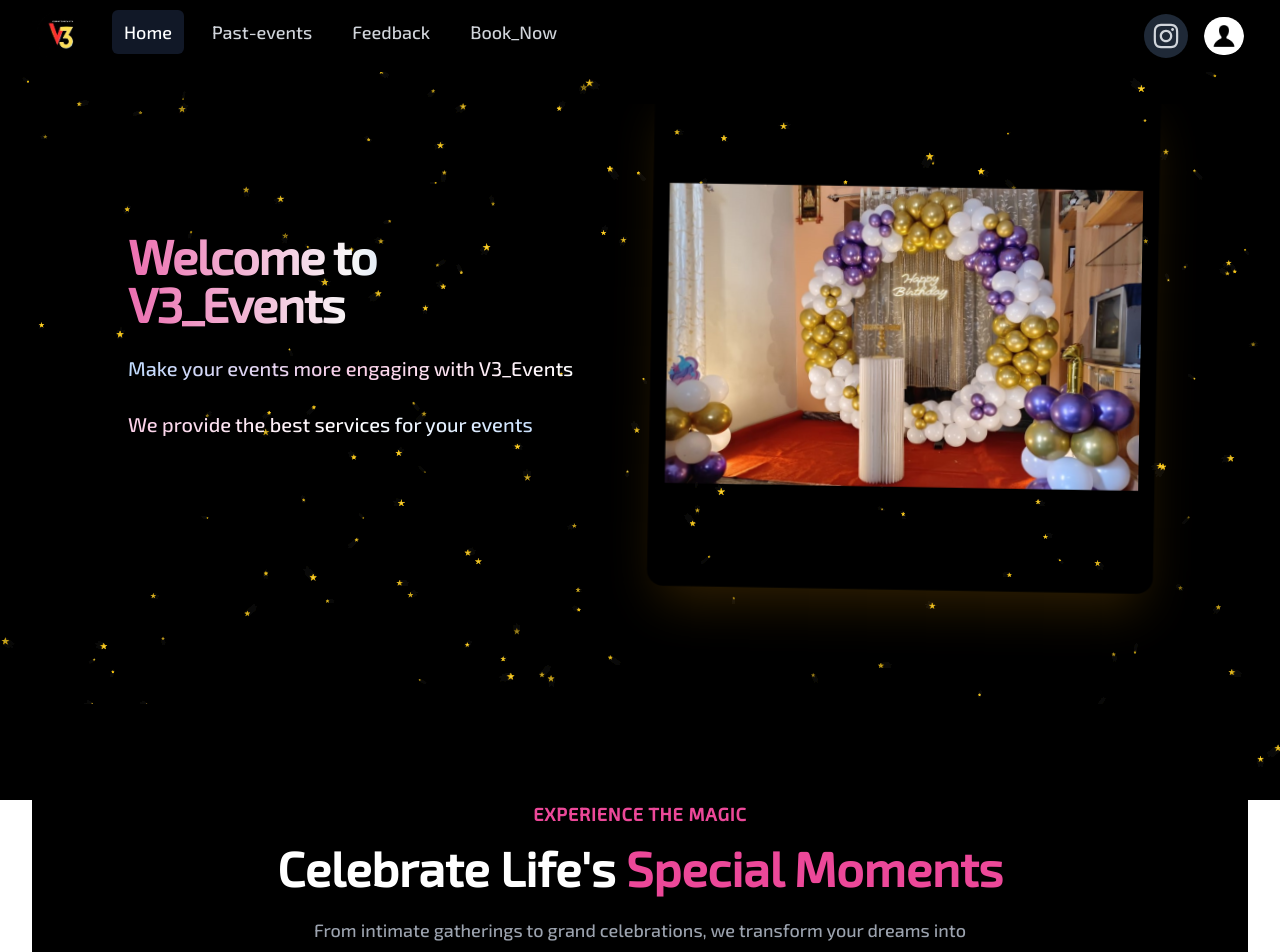
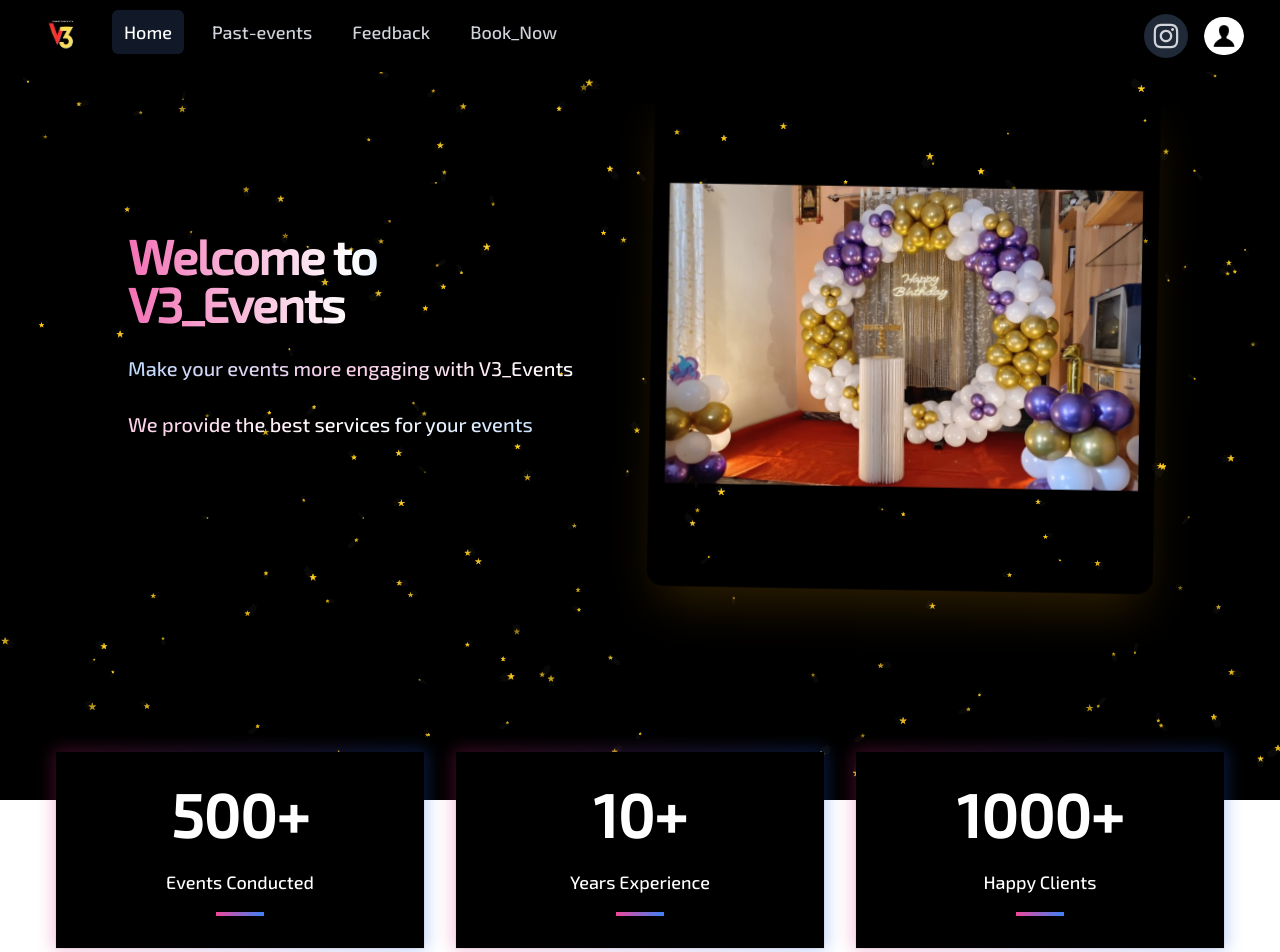
Before and after one commit to alfiyafatima09/v3_event_planners, a Next.js app in the folder frontend/: page / in a window 1280 px wide. Shown: the top 952 px of the page. Built offline with nearby package versions, Linux system fonts and the light colour scheme.

Commit message:
feat: add stats div

```diff
--- a/frontend/src/app/page.tsx
+++ b/frontend/src/app/page.tsx
@@ -35,7 +35,53 @@
             </div>
           </div>
         </div>
-      <EventsGrid />
+
+ {/* Stats Section */}
+<div className="grid grid-cols-1 md:grid-cols-3 gap-8 px-6 py-12">
+  {/* Events Conducted */}
+  <div className="group relative">
+    <div className="absolute -inset-1 bg-gradient-to-r from-pink-600 to-blue-600 rounded-lg blur opacity-25 group-hover:opacity-75 transition duration-1000 group-hover:duration-200"></div>
+    <div className="relative p-8 bg-black ring-1 ring-gray-900/5 leading-none flex flex-col items-center">
+      <h3 className="text-6xl font-bold text-white pb-2">
+        500+
+      </h3>
+      <p className="text-lg font-medium text-white mt-4">
+        Events Conducted
+      </p>
+      <div className="h-1 w-12 bg-gradient-to-r from-pink-500 to-blue-500 mt-4 group-hover:w-24 transition-all duration-300"></div>
+    </div>
+  </div>
+
+  {/* Years Experience */}
+  <div className="group relative">
+    <div className="absolute -inset-1 bg-gradient-to-r from-pink-600 to-blue-600 rounded-lg blur opacity-25 group-hover:opacity-75 transition duration-1000 group-hover:duration-200"></div>
+    <div className="relative p-8 bg-black ring-1 ring-gray-900/5 leading-none flex flex-col items-center">
+      <h3 className="text-6xl font-bold text-white pb-2">
+        10+
+      </h3>
+      <p className="text-lg font-medium text-white mt-4">
+        Years Experience
+      </p>
+      <div className="h-1 w-12 bg-gradient-to-r from-pink-500 to-blue-500 mt-4 group-hover:w-24 transition-all duration-300"></div>
+    </div>
+  </div>
+
+  {/* Happy Clients */}
+  <div className="group relative">
+    <div className="absolute -inset-1 bg-gradient-to-r from-pink-600 to-blue-600 rounded-lg blur opacity-25 group-hover:opacity-75 transition duration-1000 group-hover:duration-200"></div>
+    <div className="relative p-8 bg-black ring-1 ring-gray-900/5 leading-none flex flex-col items-center">
+      <h3 className="text-6xl font-bold text-white pb-2">
+        1000+
+      </h3>
+      <p className="text-lg font-medium text-white mt-4">
+        Happy Clients
+      </p>
+      <div className="h-1 w-12 bg-gradient-to-r from-pink-500 to-blue-500 mt-4 group-hover:w-24 transition-all duration-300"></div>
+    </div>
+  </div>
+</div>
+
+        <EventsGrid />
       </div>
     </div>
   );
--- a/frontend/src/components/Navbar.tsx
+++ b/frontend/src/components/Navbar.tsx
@@ -4,6 +4,7 @@
 import {
   Disclosure,
   DisclosureButton,
+  DisclosurePanel,
   Menu,
   MenuButton,
   MenuItem,
@@ -12,6 +13,7 @@
 import { Bars3Icon, XMarkIcon } from "@heroicons/react/24/outline";
 import Image from "next/image";
 import { FaInstagram } from "react-icons/fa";
+import { usePathname } from "next/navigation";
 
 const bookingOptions = [
   { name: "Birthday Parties", href: "/birthday" },
@@ -23,9 +25,9 @@
 ];
 
 const navigation = [
-  { name: "Home", href: "/", current: true },
-  { name: "Past-events", href: "/past_events", current: false },
-  { name: "Feedback", href: "/feedback", current: false },
+  { name: "Home", href: "/" },
+  { name: "Past-events", href: "/past_events" },
+  { name: "Feedback", href: "/feedback" },
 ];
 
 function classNames(...classes: string[]) {
@@ -33,42 +35,20 @@
 }
 
 export default function Navbar() {
-  return (
-    <Disclosure as="nav" className="bg-black sticky top-0 z-50">
-      <div className="mx-auto max-w-7xl px-2 sm:px-6 lg:px-9 py-1">
-        <div className="relative flex h-16 items-center justify-between">
-          {/* Mobile Menu Button */}
-          <div className="absolute inset-y-0 left-0 flex items-center sm:hidden">
-            <DisclosureButton className="group relative inline-flex items-center justify-center rounded-md p-2 text-gray-400 hover:bg-gray-800 hover:text-white focus:outline-none focus:ring-2 focus:ring-inset focus:ring-gray-700">
-              <span className="sr-only">Open main menu</span>
-              <Bars3Icon
-                aria-hidden="true"
-                className="block size-6 group-data-[open]:hidden"
-              />
-              <XMarkIcon
-                aria-hidden="true"
-                className="hidden size-6 group-data-[open]:block"
-              />
-            </DisclosureButton>
-          </div>
+  const pathname = usePathname();
 
-          {/* Logo and Navigation */}
-          <div className="flex flex-1 items-center justify-center sm:items-stretch sm:justify-start">
-            <div className="flex shrink-0 items-center">
-              <Link href="/">
-                <Image src="/rounded_logo2.png" alt="logo" width={52} height={52} />
-              </Link>
-            </div>
-            <div className="hidden sm:ml-6 sm:block">
-              <div className="flex space-x-4">
+  const NavigationMenu = ({ isMobile = false, closeMenu }: { isMobile?: boolean; closeMenu: () => void }) => (
+    <>
       {navigation.map((item) => (
         <Link
           key={item.name}
           href={item.href}
+          onClick={closeMenu}
           className={classNames(
-                      item.current
+            pathname === item.href
               ? "bg-gray-900 text-white"
               : "text-gray-300 hover:bg-gray-800 hover:text-white",
+            isMobile ? "block" : "",
             "rounded-md px-3 py-2 text-lg font-medium"
           )}
         >
@@ -76,20 +56,23 @@
         </Link>
       ))}
 
-                {/* Book Now Dropdown */}
       <Menu as="div" className="relative inline-block text-left">
+        {({ open }) => (
+          <>
             <MenuButton
               className="text-gray-300 hover:bg-gray-800 hover:text-white rounded-md px-3 py-2 text-lg font-medium"
             >
               Book_Now
             </MenuButton>
-                  <MenuItems className="absolute left-0 z-10 mt-2 w-56 origin-top-right rounded-md bg-gray-900 shadow-lg ring-1 ring-gray-700 focus:outline-none">
+            {open && (
+              <MenuItems static className="absolute left-0 z-10 mt-2 w-56 origin-top-right rounded-md bg-gray-900 shadow-lg ring-1 ring-gray-700 focus:outline-none">
                 <div className="py-1">
                   {bookingOptions.map((option) => (
                     <MenuItem key={option.name}>
                       {({ active }) => (
                         <Link
                           href={option.href}
+                          onClick={closeMenu}
                           className={classNames(
                             active ? "bg-gray-800" : "",
                             "block px-4 py-2 text-sm text-gray-300 hover:text-white"
@@ -102,7 +85,39 @@
                   ))}
                 </div>
               </MenuItems>
+            )}
+          </>
+        )}
       </Menu>
+    </>
+  );
+
+  return (
+    <Disclosure as="nav" className="bg-black sticky top-0 z-50">
+      {({ open, close }) => (
+        <div className="mx-auto max-w-7xl px-2 sm:px-6 lg:px-9 py-1">
+          <div className="relative flex h-16 items-center justify-between">
+            {/* Mobile Menu Button */}
+            <div className="absolute inset-y-0 left-0 flex items-center sm:hidden">
+              <DisclosureButton className="relative inline-flex items-center justify-center rounded-md p-2 text-gray-400 hover:bg-gray-800 hover:text-white focus:outline-none focus:ring-2 focus:ring-inset focus:ring-gray-700">
+                <span className="sr-only">Open main menu</span>
+                {open ? (
+                  <XMarkIcon className="block h-6 w-6" aria-hidden="true" />
+                ) : (
+                  <Bars3Icon className="block h-6 w-6" aria-hidden="true" />
+                )}
+              </DisclosureButton>
+            </div>
+
+            <div className="flex flex-1 items-center justify-center sm:items-stretch sm:justify-start">
+              <div className="flex shrink-0 items-center">
+                <Link href="/" onClick={() => close()}>
+                  <Image src="/rounded_logo2.png" alt="logo" width={52} height={52} />
+                </Link>
+              </div>
+              <div className="hidden sm:ml-6 sm:block">
+                <div className="flex space-x-4">
+                  <NavigationMenu closeMenu={close} />
                 </div>
               </div>
             </div>
@@ -112,17 +127,18 @@
               <button
                 type="button"
                 className="relative rounded-full bg-gray-800 p-2 text-gray-300 hover:text-white focus:outline-none focus:ring-2 focus:ring-gray-700 focus:ring-offset-2 focus:ring-offset-gray-800"
-              onClick={() =>
-                (window.location.href =
-                  "https://www.instagram.com/v3_event_planners?igsh=MTZhY3J6ZWljNHV6ag==")
-              }
+                onClick={() => {
+                  close();
+                  window.location.href =
+                    "https://www.instagram.com/v3_event_planners?igsh=MTZhY3J6ZWljNHV6ag==";
+                }}
               >
                 <span className="sr-only">View Instagram</span>
                 <FaInstagram aria-hidden="true" className="h-7 w-7" />
               </button>
 
               {/* Avatar - Redirect to Auth Page */}
-            <Link href="/auth">
+              <Link href="/auth" onClick={() => close()}>
                 <Image
                   src="/avatar.png"
                   alt="avatar"
@@ -133,7 +149,15 @@
               </Link>
             </div>
           </div>
+
+          {/* Mobile Menu Panel */}
+          <DisclosurePanel className="sm:hidden">
+            <div className="space-y-1 px-2 pt-2 pb-3">
+              <NavigationMenu isMobile closeMenu={close} />
             </div>
+          </DisclosurePanel>
+        </div>
+      )}
     </Disclosure>
   );
 }
--- a/frontend/src/components/utils/starAnimation.ts
+++ b/frontend/src/components/utils/starAnimation.ts
@@ -46,9 +46,9 @@
     }
     ctx.closePath();
 
-      // Brighter and more vibrant golden glow
+    // Reusing a static gradient to avoid recalculating it every frame
     const gradient = ctx.createRadialGradient(x, y, 0, x, y, outerRadius * 1.5);
-      gradient.addColorStop(0, `rgba(255, 230, 130, ${opacity * sparkleIntensity * 1.0})`);
+    gradient.addColorStop(0, `rgba(255, 230, 130, ${opacity * sparkleIntensity})`);
     gradient.addColorStop(0.3, `rgba(255, 200, 0, ${opacity * 0.9})`);
     gradient.addColorStop(0.6, `rgba(218, 180, 50, ${opacity * 0.7})`);
     gradient.addColorStop(1, `rgba(184, 150, 30, ${opacity * 0.5})`);
@@ -69,8 +69,8 @@
         y,
         originalX: x,
         originalY: y,
-          size: Math.random() * 3 + 1,
-          brightness: Math.random() * 0.8 + 0.4, // Increased brightness
+        size: Math.random() * 3 + 1, // Star size between 1 and 4
+        brightness: Math.random() * 0.8 + 0.4, // Brightness range from 0.4 to 1.2
         twinkleSpeed: Math.random() * 0.005 + 0.002,
         twinkleOffset: Math.random() * Math.PI * 2,
         velocityX: (Math.random() - 0.5) * 0.08,
@@ -96,17 +96,17 @@
 
     const twinkle = Math.sin(time * star.twinkleSpeed + star.twinkleOffset);
     const sparklePhase = (Math.sin(time * 2.5 + star.twinkleOffset) + 1) / 2;
-      const opacity = star.brightness * (0.6 + twinkle * 0.4); // Increased opacity
+    const opacity = star.brightness * (0.6 + twinkle * 0.4); // Brightened opacity
     const currentSparkle = star.sparkleIntensity * (0.7 + sparklePhase * 0.3);
 
     drawStarShape(star.x, star.y, star.size, opacity, currentSparkle);
   };
 
   const animate = () => {
-      ctx.fillStyle = 'rgba(0, 0, 0, 0.05)'; // Even lighter trail
+    ctx.fillStyle = 'rgba(0, 0, 0, 0.05)'; // Light trail effect
     ctx.fillRect(0, 0, canvas.width, canvas.height);
 
-      time += 0.016;
+    time += 0.016; // Fixed frame time for smoother animations
     stars.forEach(updateStar);
 
     animationFrameId = requestAnimationFrame(animate);
```
Also changed, not shown: frontend/src/app/globals.css (line endings or trailing spaces). Lines whose indentation alone changed are shown as unchanged.
